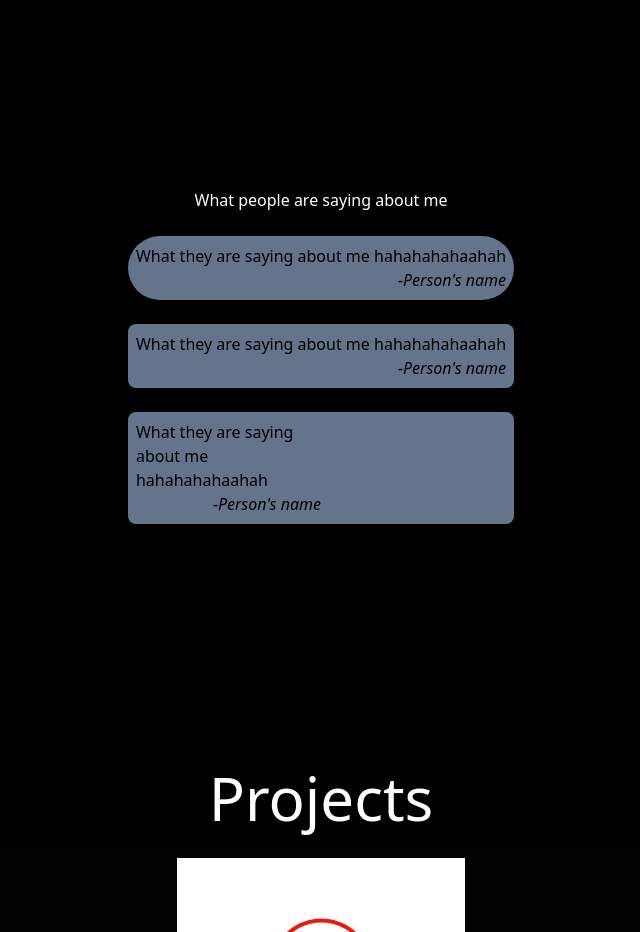
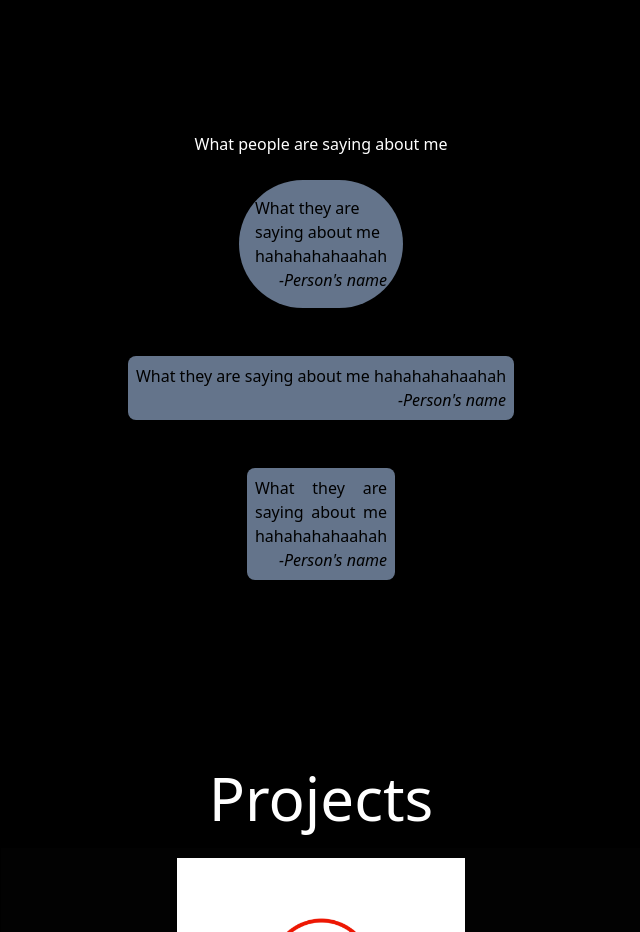
Before and after one commit to FrancisHuynh95/FrancisHuynh.github.io, a website: page src/index.html in a window 1280 px wide. Shown: the part 860-1792 px from the top of the page, without its empty margins (319-959 px from the left). Drawn offline with nearby package versions, Linux system fonts and the light colour scheme.

Commit message:
minimum width set for circle

```diff
--- a/src/index.html
+++ b/src/index.html
@@ -41,19 +41,19 @@
 
     <!-- Projects -->
     <section class="hidden1 grid min-h-screen place-items-center content-center">
-        <div>
+        <div class="flex flex-col items-center">
             <p class="text-white text-center">What people are saying about me</p>
-            <div class="bg-slate-500 rounded-full w-fit p-2 my-6">
+            <div class="bg-slate-500 rounded-full w-min p-4 m-6">
                 <p class="">What they are saying about me hahahahahaahah</p>
                 <p class="text-right italic"> -Person's name</p>
             </div>
-            <div class="bg-slate-500 rounded-lg w-fit p-2 my-6">
+            <div class="bg-slate-500 rounded-lg p-2 my-6">
                 <p class="">What they are saying about me hahahahahaahah</p>
                 <p class="text-right italic"> -Person's name</p>
             </div>
-            <div class=" bg-slate-500 rounded-lg p-2 my-6 w-fit">
-                <p class="w-3/6">What they are saying about me hahahahahaahah</p>
-                <p class="text-right italic w-3/6"> -Person's name</p>
+            <div class=" bg-slate-500 rounded-lg p-2 my-6 w-min text-justify">
+                <p class="">What they are saying about me hahahahahaahah</p>
+                <p class="text-right italic"> -Person's name</p>
             </div>
         </div>
     </section>
```
Also changed, not shown: dist/output.css.
